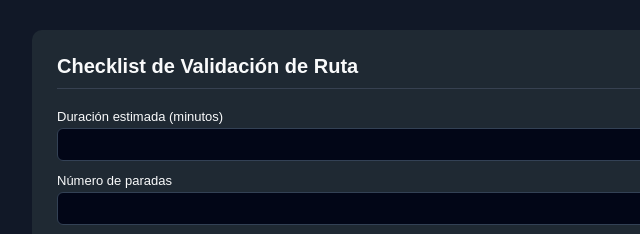
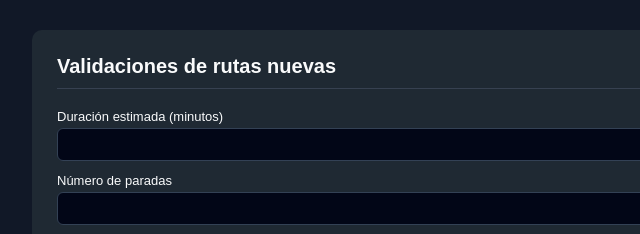
Before and after one commit to citlamonroyyy-collab/Hackaton2025, a plain HTML site: page index.html in a window 1280 px wide. Shown: the top 234 px of the page, 158-798 px from the left. Drawn offline with Linux system fonts and the light colour scheme.

Commit message:
Actualización de html

```diff
--- a/index.html
+++ b/index.html
@@ -8,7 +8,7 @@
 <body>
 
   <div class="container">
-    <h1>Checklist de Validación de Ruta</h1>
+    <h1>Validaciones de rutas nuevas</h1>
 
     <label for="duracion">Duración estimada (minutos)</label>
     <input type="number" id="duracion">
```
